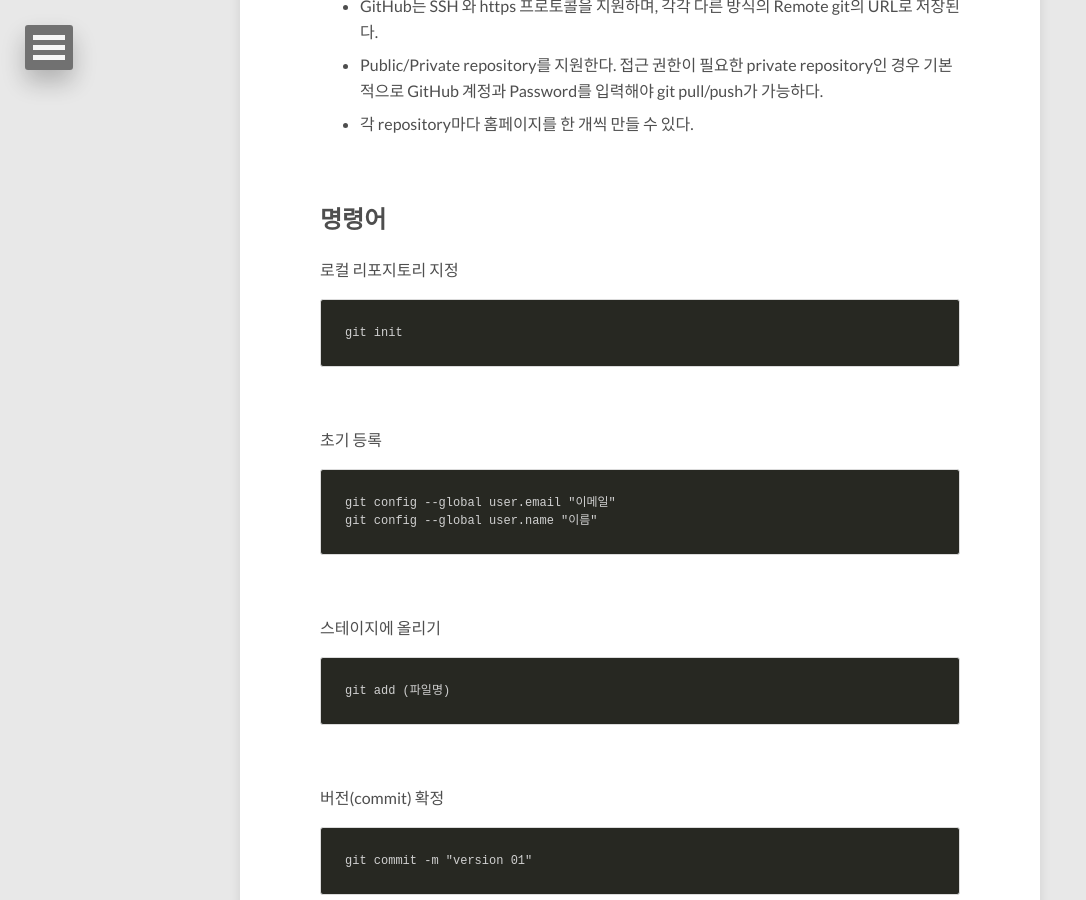
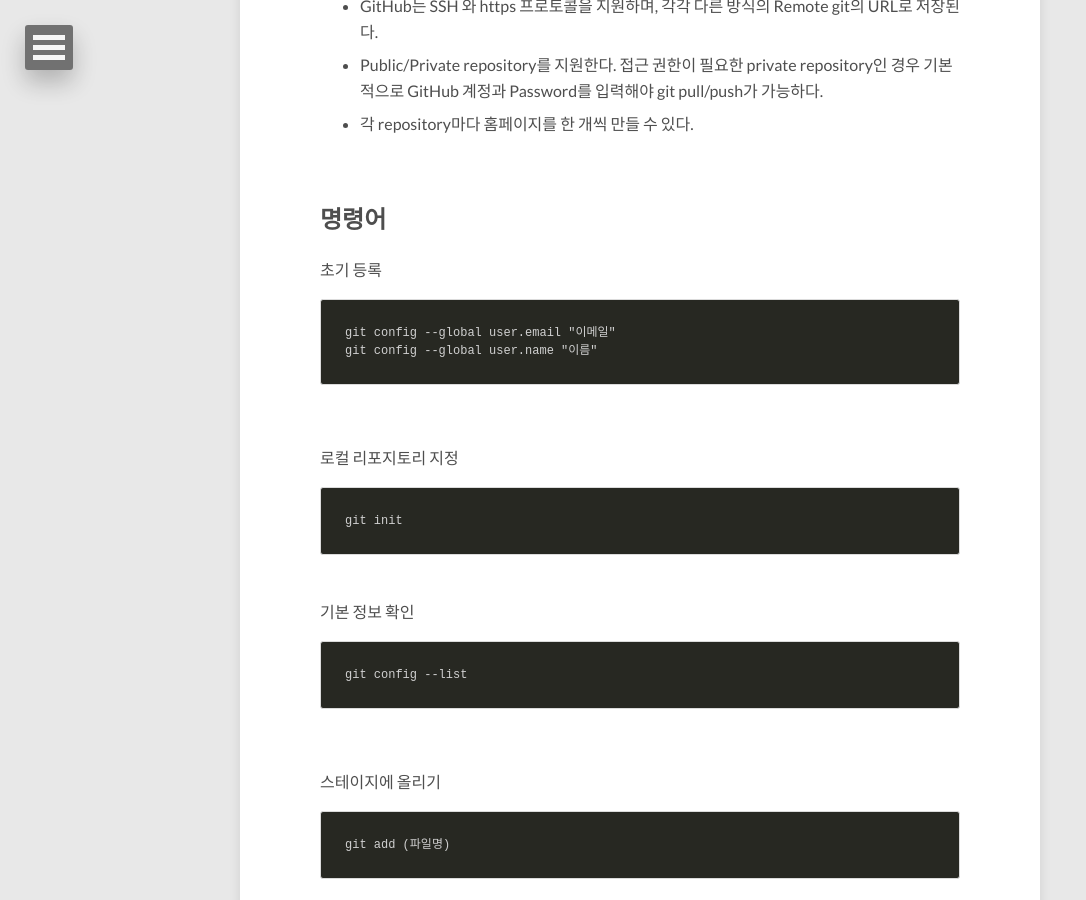
Before and after one commit to wnsgur9137/wnsgur9137.github.io, a Jekyll site: the page built from _posts/2022-01-03-gitStudy.md, in a window 1280 px wide and 900 px high, scrolled down 703 px. Shown: the whole window, without its empty margins (0-1086 px from the left). Built offline with Jekyll 4.4.1, drawn with Linux system fonts in a browser that asks for light colours; nearby versions of some CDN libraries; comment, search, counter and statistics services are not loaded.

Commit message:
Add files via upload

````diff
--- a/_posts/2022-01-03-gitStudy.md
+++ b/_posts/2022-01-03-gitStudy.md
@@ -27,17 +27,24 @@ working tree(워크트리, 워킹 디렉토리, 작업 디렉토리)란 .git을
 
 ## 명령어
 
+초기 등록
+```
+git config --global user.email "이메일"
+git config --global user.name "이름"
+```
+
+<br>
+
 로컬 리포지토리 지정
 ```
 git init
 ```
 
 <br>
+기본 정보 확인
 
-초기 등록
 ```
-git config --global user.email "이메일"
-git config --global user.name "이름"
+git config --list
 ```
 
 <br>
````
